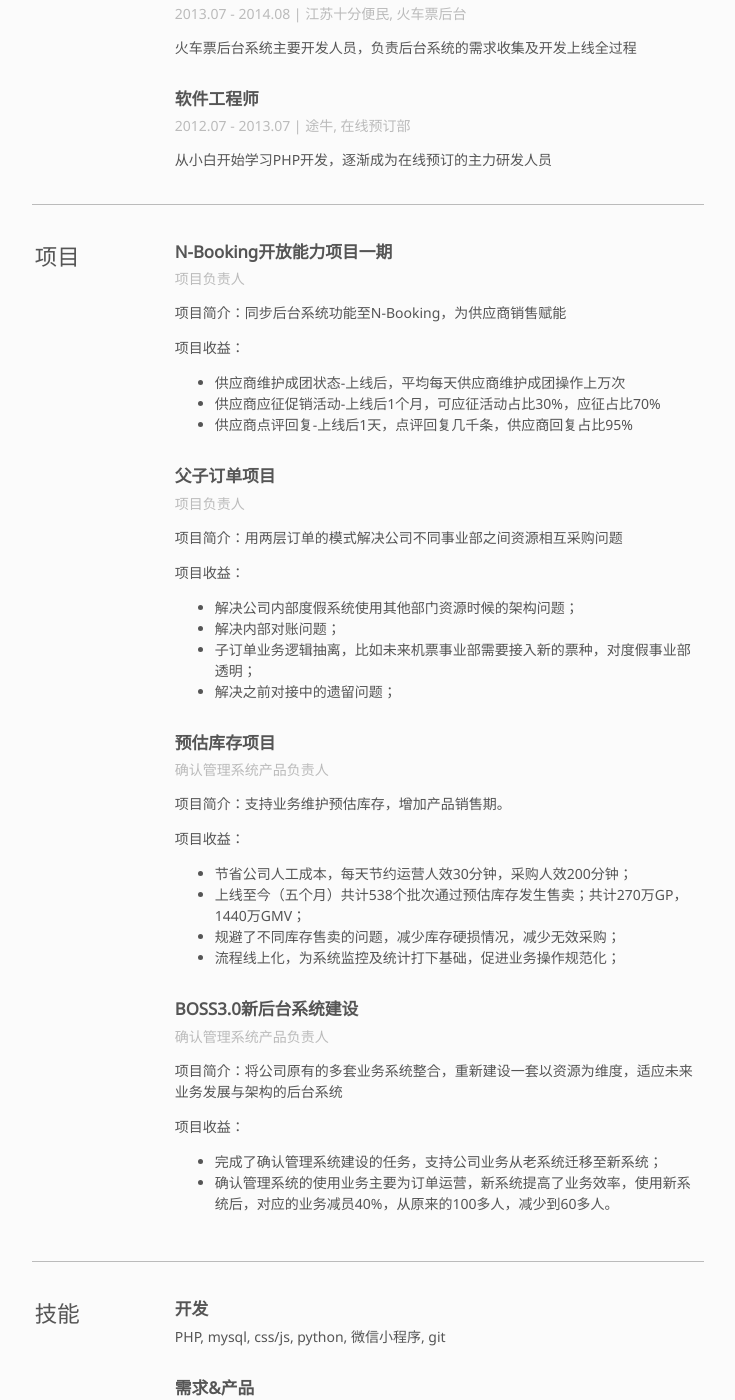
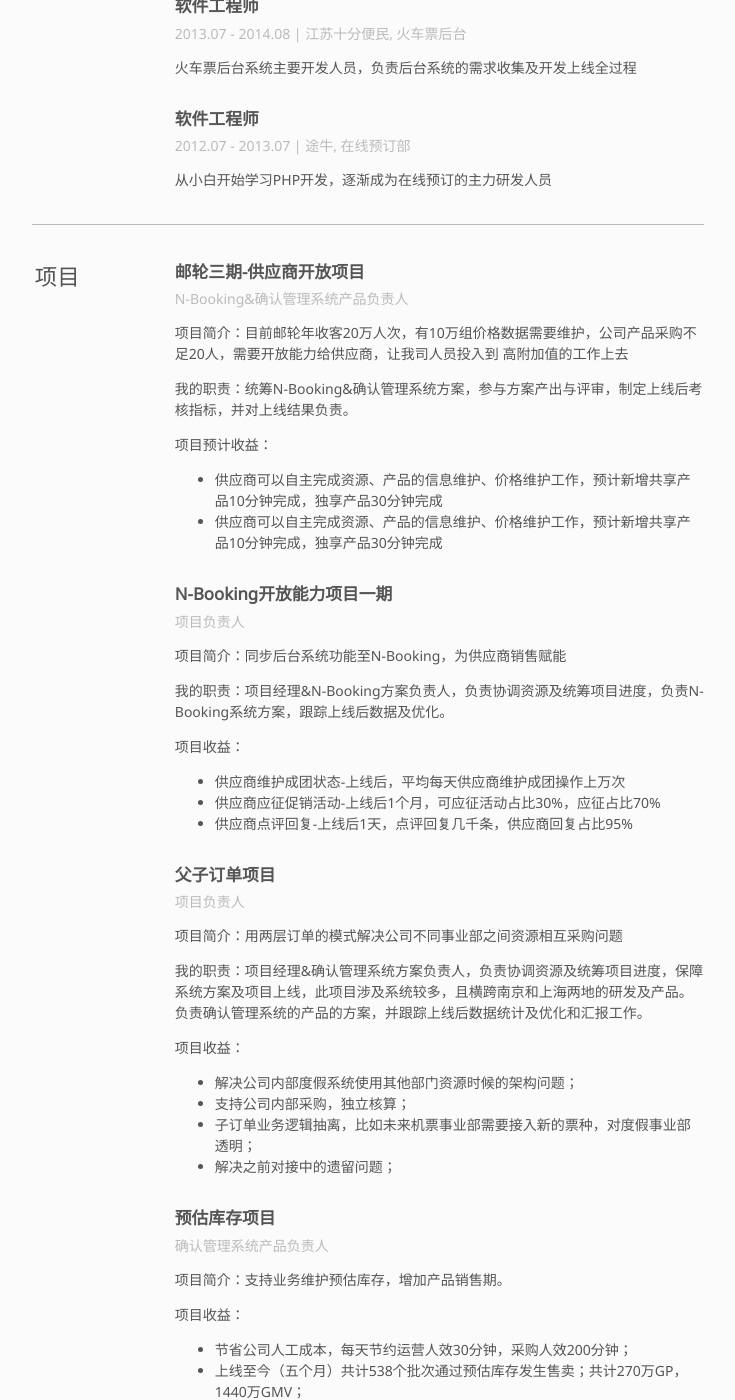
Before and after one commit to zhangyionesound/jekyll_demo, a Jekyll site: the page built from _posts/2018-02-28-jianli.html, in a window 1280 px wide and 1400 px high, scrolled down 866 px. Shown: the whole window, without its empty margins (272-1007 px from the left). Built offline with Jekyll 4.4.1, drawn with Linux system fonts in a browser that asks for light colours; some of the changed text lies outside the part shown.

Commit message:
newdiary

```diff
--- a/_posts/2018-02-28-jianli.html
+++ b/_posts/2018-02-28-jianli.html
@@ -72,7 +72,8 @@ title: 简历
                             自我评价
                         </div>
                         <div class="block-subtitle">
-                            三年开发经验，三年产品经验，一年半的团队管理经验。擅长后台供应链交易系统、供应商使用平台等系统的产品规划、需求分析等工作。
+                            三年开发经验，三年产品经验，一年半的团队管理经验。擅长后台供应链交易系统、供应商使用平台等系统的产品规划、需求分析等工作。擅长逻辑分析与流程处理。
+                            对电商平台的系统结构、产品设计都比较熟悉。
                         </div>
                     </div>
 
@@ -151,6 +152,25 @@ title: 简历
 
                     <div class="block">
                         <div class="block-title">
+                            邮轮三期-供应商开放项目
+                        </div>
+                        <div class="block-subtitle">
+                            N-Booking&确认管理系统产品负责人
+                        </div>
+                        <div class="block-content">
+                            <p>项目简介：目前邮轮年收客20万人次，有10万组价格数据需要维护，公司产品采购不足20人，需要开放能力给供应商，让我司人员投入到
+                            高附加值的工作上去</p>
+                            <p>我的职责：统筹N-Booking&确认管理系统方案，参与方案产出与评审，制定上线后考核指标，并对上线结果负责。</p>
+                            <p>项目预计收益：</p>
+                            <ul>
+                                <li>供应商可以自主完成资源、产品的信息维护、价格维护工作，预计新增共享产品10分钟完成，独享产品30分钟完成</li>
+                                <li>供应商可以自主完成资源、产品的信息维护、价格维护工作，预计新增共享产品10分钟完成，独享产品30分钟完成</li>
+                            </ul>
+                        </div>
+                    </div>
+
+                    <div class="block">
+                        <div class="block-title">
                             N-Booking开放能力项目一期
                         </div>
                         <div class="block-subtitle">
@@ -158,7 +178,7 @@ title: 简历
                         </div>
                         <div class="block-content">
                             <p>项目简介：同步后台系统功能至N-Booking，为供应商销售赋能</p>
-
+                            <p>我的职责：项目经理&N-Booking方案负责人，负责协调资源及统筹项目进度，负责N-Booking系统方案，跟踪上线后数据及优化。</p>
                             <p>项目收益：</p>
                             <ul>
                                 <li>供应商维护成团状态-上线后，平均每天供应商维护成团操作上万次</li>
@@ -177,11 +197,12 @@ title: 简历
                         </div>
                         <div class="block-content">
                             <p>项目简介：用两层订单的模式解决公司不同事业部之间资源相互采购问题</p>
-
+                            <p>我的职责：项目经理&确认管理系统方案负责人，负责协调资源及统筹项目进度，保障系统方案及项目上线，此项目涉及系统较多，且横跨南京和上海两地的研发及产品。
+                                负责确认管理系统的产品的方案，并跟踪上线后数据统计及优化和汇报工作。</p>
                             <p>项目收益：</p>
                             <ul>
                                 <li>解决公司内部度假系统使用其他部门资源时候的架构问题；</li>
-                                <li>解决内部对账问题；</li>
+                                <li>支持公司内部采购，独立核算；</li>
                                 <li>子订单业务逻辑抽离，比如未来机票事业部需要接入新的票种，对度假事业部透明；</li>
                                 <li>解决之前对接中的遗留问题；</li>
                             </ul>
```
